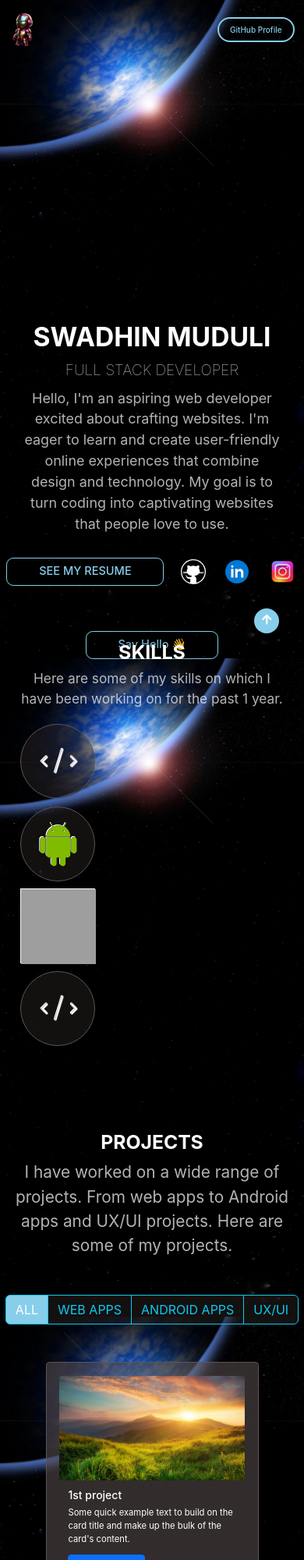
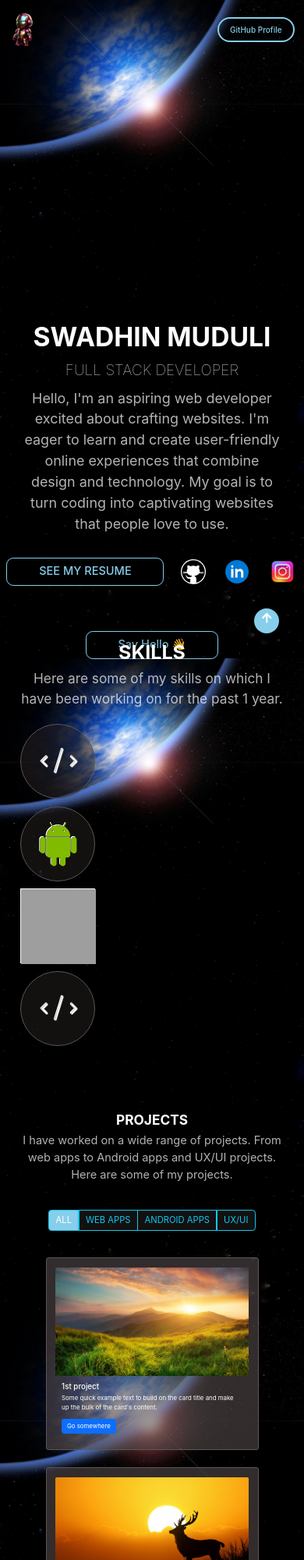
Before and after one commit to Youngswadhin/My-Portfolio, a React (Create React App) app: page / in a window 390 px wide. Shown: the top 2000 px of the page at 78% size. Built offline with nearby package versions, Linux system fonts and the light colour scheme; grey boxes are pictures that could not be loaded.

Commit message:
upadte build

```diff
--- a/src/StyleSheet/Education.css
+++ b/src/StyleSheet/Education.css
@@ -77,7 +77,7 @@
     }
 }
 
-/* @media screen and (max-width: 700px) {
+@media screen and (max-width: 700px) {
     .edu{
         zoom: .7;
     }
@@ -92,4 +92,4 @@
         width: 60%;
         zoom: .7;
     }
-} */
+}
--- a/src/StyleSheet/Project.css
+++ b/src/StyleSheet/Project.css
@@ -53,7 +53,7 @@
 
 @media screen and (max-width:769px) {
     .project{
-        /* zoom: .7; */
+        zoom: .7;
     }
     .headingDecs{
         width: 90%;
```
